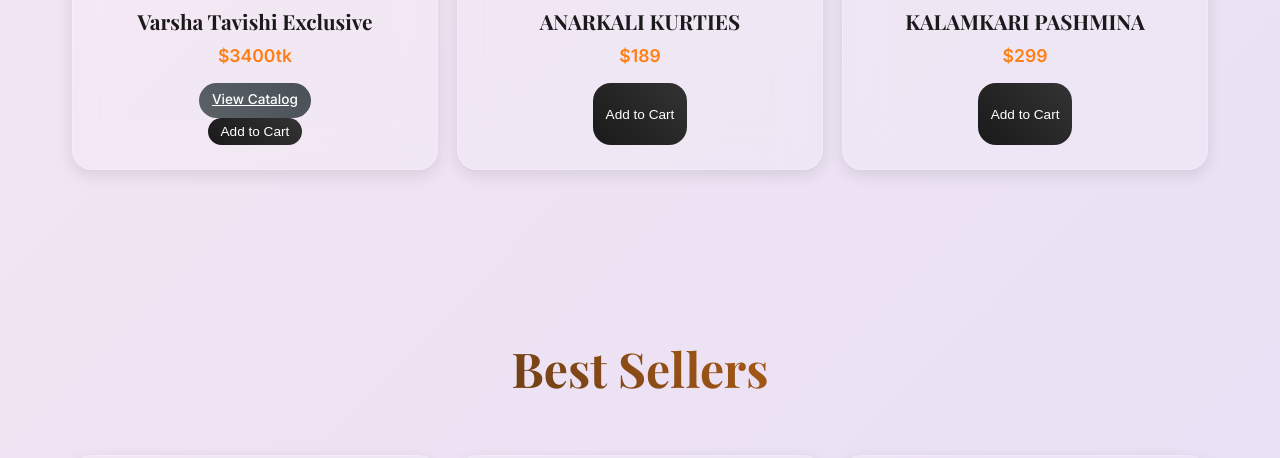
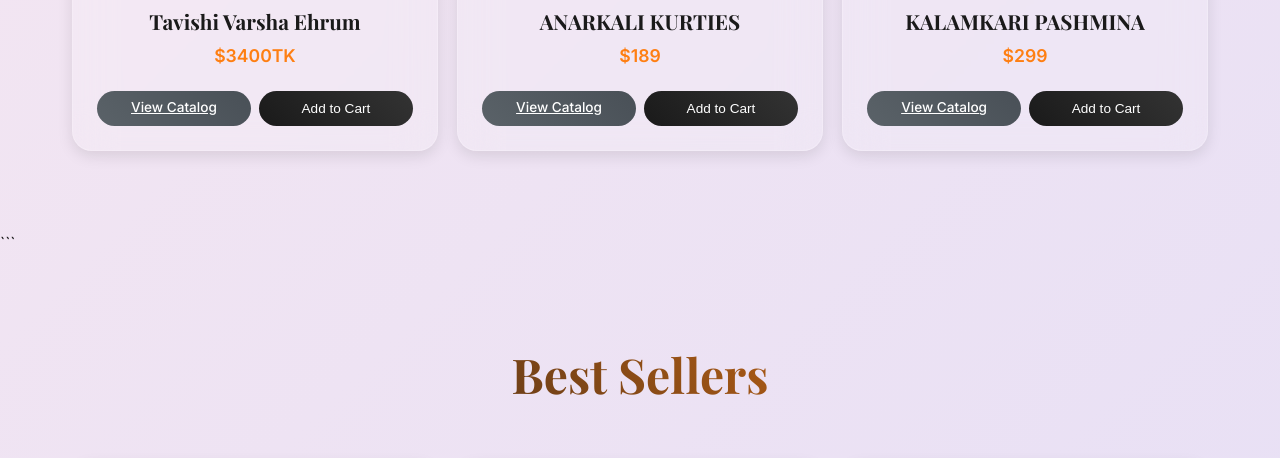
Before and after one commit to VipCorner/VipCornerBD, a website: page index.html in a window 1280 px wide. Shown: the part 1214-1672 px from the top of the page. Drawn offline with nearby package versions, Linux system fonts and the light colour scheme.

Commit message:
Update index.html

````diff
--- a/index.html
+++ b/index.html
@@ -62,19 +62,20 @@
     </div>
 </section>
 
-
 <section id="new-arrivals" class="section">
     <div class="container">
         <h2 class="section-title fade-in">New Arrivals</h2>
         <div class="product-grid">
             <div class="product-card fade-in">
                 <div class="product-image">
-                        <img src="https://shorturl.at/D5lvu">
+                    <img src="https://surli.cc/rhbojz">
                 </div>
-                    <h3 class="product-title">Varsha Tavishi Exclusive</h3>
-                    <p class="product-price">3400tk</p>
+                <h3 class="product-title">Tavishi Varsha Ehrum</h3>
+                <p class="product-price">3400TK</p>
+                <div class="product-buttons">
                     <a href="product-detail.html" class="product-button view-catalog">View Catalog</a>
                     <button class="product-button add-to-cart">Add to Cart</button>
+                </div>
             </div>
             <div class="product-card fade-in">
                 <div class="product-image">
@@ -82,7 +83,10 @@
                 </div>
                 <h3 class="product-title">ANARKALI KURTIES</h3>
                 <p class="product-price">189</p>
-                    <button class="product-button">Add to Cart</button>
+                <div class="product-buttons">
+                    <a href="product-detail.html" class="product-button view-catalog">View Catalog</a>
+                    <button class="product-button add-to-cart">Add to Cart</button>
+                </div>
             </div>
             <div class="product-card fade-in">
                 <div class="product-image">
@@ -90,11 +94,15 @@
                 </div>
                 <h3 class="product-title">KALAMKARI PASHMINA</h3>
                 <p class="product-price">299</p>
-                    <button class="product-button">Add to Cart</button>
+                <div class="product-buttons">
+                    <a href="product-detail.html" class="product-button view-catalog">View Catalog</a>
+                    <button class="product-button add-to-cart">Add to Cart</button>
                 </div>
             </div>
-        </div>
+
 </section>
+```
+
 
     <section id="best-sellers" class="section">
         <div class="container">
@@ -214,5 +222,4 @@
     <!-- REMOVED the problematic inline style block from here -->
 
 </body>
-
 </html>
````
Lines whose indentation alone changed are shown as unchanged.
